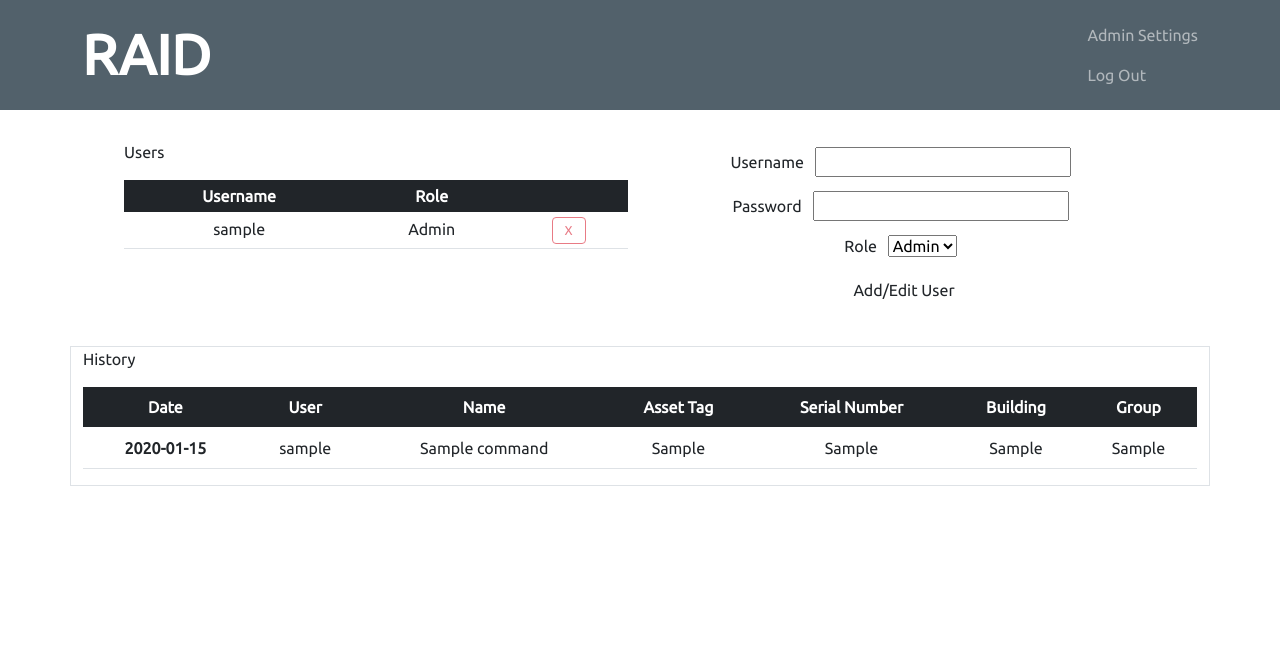
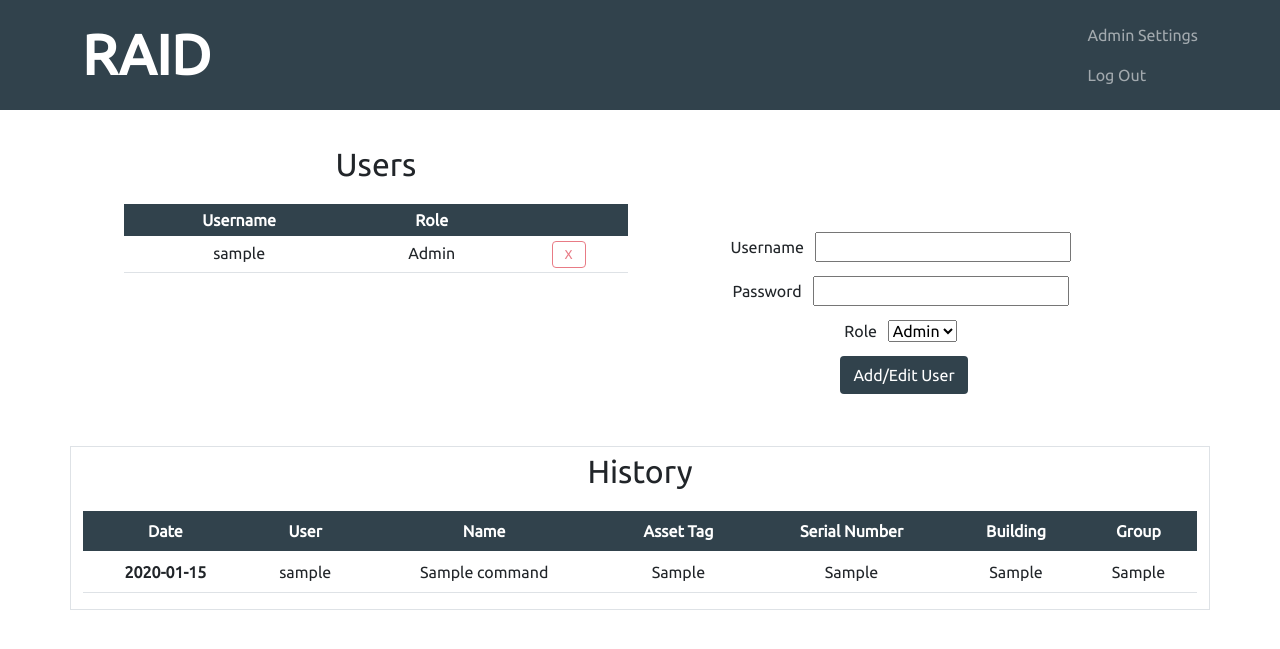
Before and after one commit to mtill025/RAID, a Flask app: page /admin in a window 1280 px wide. Shown: the top 649 px of the page. Run offline with Flask 2, Linux system fonts and the light colour scheme; a user stored in the database is signed in; tables that the repository leaves empty hold one stand-in row (values such as "Sample post"); parts of the project's set-up code (start-up, migrations or seed data) failed here and were passed over; some libraries are stand-ins or nearby versions.

Commit message:
Color scheme changes

```diff
--- a/static/css/styles.css
+++ b/static/css/styles.css
@@ -3,7 +3,7 @@ body {
 }
 
 .navbar {
-    background-color: #52616B;
+    background-color: #31424c;
 }
 
 .navbar-brand {
@@ -73,3 +73,34 @@ body {
     line-height: 1;
     font-size: 80%;
 }
+
+.table-users {
+    height: 212px;
+    overflow: auto;
+}
+
+thead tr:nth-child(1) th {
+    background: #31424c;
+    position: sticky;
+    top: 0;
+    z-index: 10;
+}
+
+.btn-raid {
+    background-color: #31424c;
+    color: white;
+}
+
+.btn-raid:hover {
+    background-color: #4b5860;
+    color: white;
+}
+
+.table-title {
+    text-align: center;
+    font-size: 2rem;
+}
+
+.register-form {
+    margin-top: 85px;
+}
```
